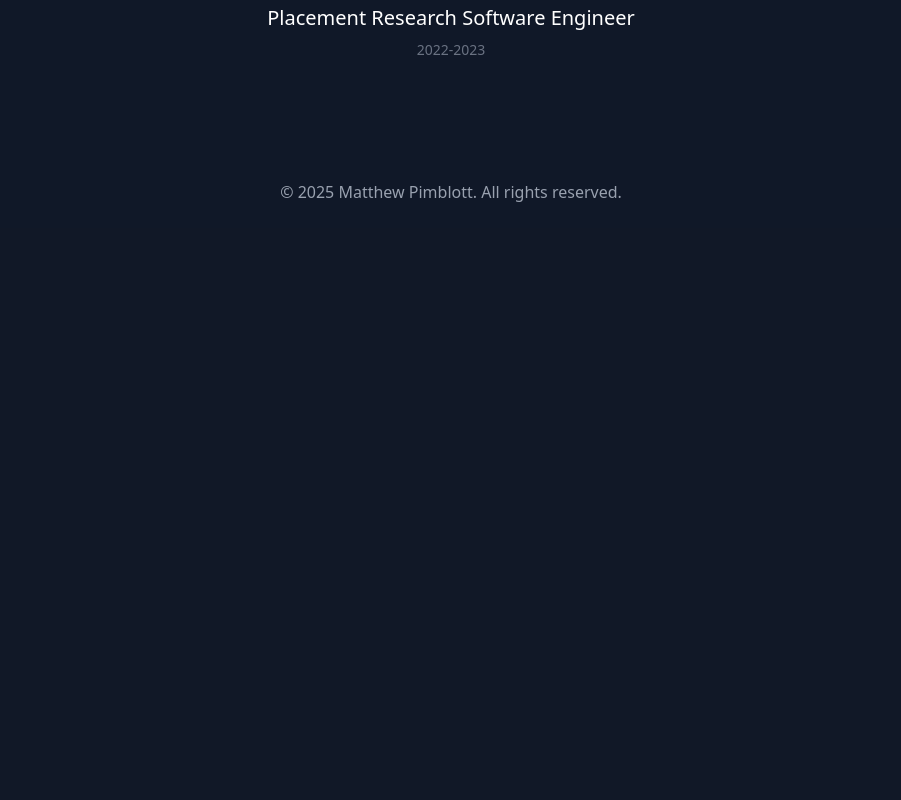
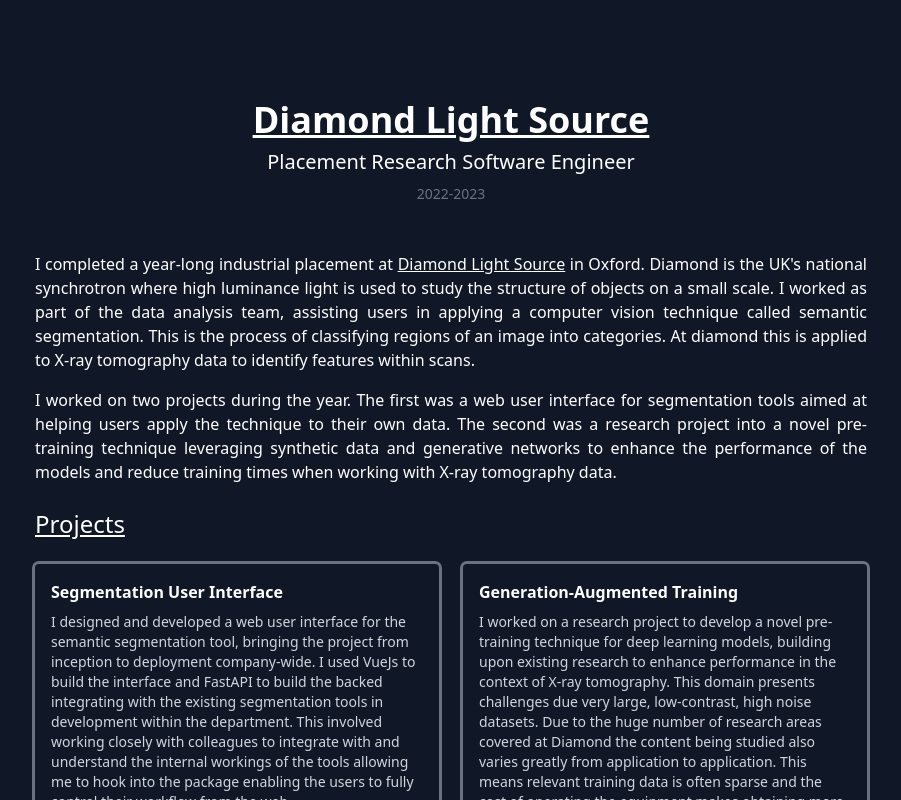
Before and after one commit to mpimblott/mpimblott.github.io, a React (Vite) app: page / in a window 1280 px wide. Shown: the part 2000-2800 px from the top of the page, without its empty margins (189-1090 px from the left). Before the commit the page ends 2228 px from the top, so only its background shows below. Built offline with nearby package versions, Linux system fonts and the light colour scheme.

Commit message:
Diamond content, external links.

```diff
--- a/src/App.tsx
+++ b/src/App.tsx
@@ -20,7 +20,9 @@
       <main className="flex flex-col items-center px-4 mb-12">
         <div className="w-4/6">
           <Gridimp/>
+          <div className="pt-36">
           <Diamond/>
+          </div>
         </div>
       </main>
       <footer className="w-full py-6 mt-auto text-center text-gray-400">
--- a/src/components/project_card.tsx
+++ b/src/components/project_card.tsx
@@ -1,8 +1,10 @@
 import React from 'react';
 import * as motion from "motion/react-client";
 import { IconType } from 'react-icons'
-import { FaAws, FaDocker, FaJava, FaLinux, FaPython } from "react-icons/fa";
-import { SiMlflow, SiPytorch, SiScikitlearn, SiScipy, SiTensorflow, SiTerraform } from "react-icons/si";
+import { FaAws, FaDocker, FaJava, FaLinux, FaPython, FaVuejs } from "react-icons/fa";
+import {
+  SiFastapi, SiKubernetes, SiMlflow, SiPytorch, SiScikitlearn, SiScipy, SiTensorflow, SiTerraform, SiTypescript
+} from "react-icons/si";
 
 
 export interface Technology {
@@ -54,10 +56,27 @@
   name: "Docker", icon: FaDocker
 }
 
+export const Kubernetes: Technology = {
+  name: "Kubernetes", icon: SiKubernetes
+}
+
+export const FastAPI: Technology = {
+  name: "FastAPI", icon: SiFastapi
+}
+
+export const VueJs: Technology = {
+  name: "Vue.js", icon: FaVuejs
+}
+
+export const Typescript: Technology = {
+  name: "TypeScript", icon: SiTypescript
+}
+
+
 export interface Project {
   title: string;
   description: string;
-  technologies: Technology[];
+  technologies?: Technology[];
   link: string;
   children?: React.ReactNode;
 }
@@ -86,7 +105,7 @@
         </div>
       </div>
       <div className="flex flex-wrap gap-2 pl-1 pb-1">
-        {project.technologies.map((tech, i) => (<div key={i} className="relative group">
+        {project.technologies && project.technologies.map((tech, i) => (<div key={i} className="relative group">
           <div className="p-2 rounded-full hover:bg-gray-700 transition-colors duration-200">
             <tech.icon className="w-6 h-6"/>
             <div className="absolute bottom-full left-1/2 -translate-x-1/2 mb-2 hidden group-hover:block z-100">
--- a/src/pages/diamond.tsx
+++ b/src/pages/diamond.tsx
@@ -1,12 +1,88 @@
 import React from 'react';
 import Experience_section from "./experience_section";
+import ProjectCard, {
+  Docker,
+  FastAPI,
+  Kubernetes,
+  MlFlow,
+  Project,
+  Python,
+  Pytorch, Typescript,
+  VueJs
+} from "../components/project_card";
+
+const projects: Project[] = [{
+  title: "Segmentation User Interface",
+  description: "I designed and developed a web user interface for the semantic segmentation tool, bringing the" +
+    " project from inception to deployment company-wide. I used VueJs to build the interface and FastAPI to build" +
+    " the backed integrating with the existing segmentation tools in development within the department. This" +
+    " involved working closely with colleagues to integrate with and understand the internal workings of the tools" +
+    " allowing me to hook into the package enabling the users to fully control their workflow from the web.",
+  technologies: [Python, FastAPI, VueJs, Typescript],
+  link: "#",
+}, {
+  title: "Generation-Augmented Training",
+  description: "I worked on a research project to develop a novel pre-training technique for deep learning models," +
+    " building upon existing research to enhance performance in the context of" +
+    " X-ray tomography. This domain presents challenges due very large, low-contrast, high noise datasets. " +
+    " Due to the huge number of research areas covered at Diamond the content being studied also varies greatly" +
+    " from application to application. This means relevant training data is often sparse and the cost of operating" +
+    " the equipment makes obtaining more prohibitively expensive. I applied synthetic sinogram generation to augment" +
+    " the available training data and produced a successful internal demonstration of the technique.",
+  technologies: [Python, Pytorch, MlFlow],
+  link: "#",
+}, {
+  title: "Research Support",
+  description: "I delivered regular training and support workshops for visiting researchers including personalised" +
+    " data analysis training. This was also an opportunity to gather feedback from users to feed into the iterative" +
+    " development of the product.",
+  link: "#",
+}, {
+  title: "HPC, Kubernetes and Distributed Training",
+  description: "I used HPC resources via SLURM and GridEngine to conduct imaging processing and model training" +
+    " including conducting multi-gpu training of PyTorch models. I managed my own infrastructure for my projects on" +
+    " Kubernetes including GitLab runners. I packaged software for deployment company-wide on lab computers.",
+  technologies: [Kubernetes],
+  link: "#",
+}];
 
 /**
  * Experience profile section for Diamond Light Source work
  */
 function Diamond() {
-  return (<Experience_section title={"Diamond Light Source"} subtitle={"Placement Research Software Engineer"} subsubtitle={"2022-2023"}
-                              children={<div></div>}/>);
+  return (<Experience_section title={"Diamond Light Source"} subtitle={"Placement Research Software Engineer"}
+                              subsubtitle={"2022-2023"}
+                              children={<>
+                                <article className="text-justify mb-6">
+                                  <p className="mb-4">I completed a year-long industrial placement at <a
+                                    href="https://www.diamond.ac.uk/Home.html"><u>Diamond Light
+                                    Source</u></a> in Oxford.
+                                    Diamond is the UK's national synchrotron where high luminance light is used to study
+                                    the structure of objects on a small scale.
+                                    I worked as part of the data analysis team, assisting users in applying a computer
+                                    vision
+                                    technique called semantic segmentation. This is the process of classifying regions
+                                    of an image into
+                                    categories. At diamond this is applied to X-ray tomography data to identify features
+                                    within scans.
+                                  </p>
+                                  <p>
+                                    I worked on two projects during the year. The first was a web user interface for
+                                    segmentation tools
+                                    aimed at helping users apply the technique to their own data. The second was a
+                                    research project into a novel
+                                    pre-training technique leveraging synthetic data and generative networks to enhance
+                                    the performance of the models
+                                    and reduce training times when working with X-ray tomography data.
+                                  </p>
+                                </article>
+                                <h1 className="text-2xl mb-6"><u>Projects</u></h1>
+                                <div className="grid grid-cols-1 md:grid-cols-2 lg:grid-cols-2 gap-6 w-full">
+                                  {projects.map((project, index) => (
+                                    <ProjectCard key={project.title} project={project} index={index}
+                                                 children={project.children}/>))}
+                                </div>
+                              </>}/>);
 }
 
 export default Diamond;
--- a/src/pages/gridimp.tsx
+++ b/src/pages/gridimp.tsx
@@ -52,7 +52,7 @@
                               children={<>
                                 <article className="text-justify mb-6">
                                   <p className="mb-4">I have been working as a software developer in the data science
-                                    team at Gridimp since August
+                                    team at <a href="https://www.gridimp.com/"><u>Gridimp</u></a> since August
                                     2024.
                                     Gridimp is a startup in the energy sector focused on automated control
                                     and analytics for grid-connected assets such as solar and battery systems.
```
